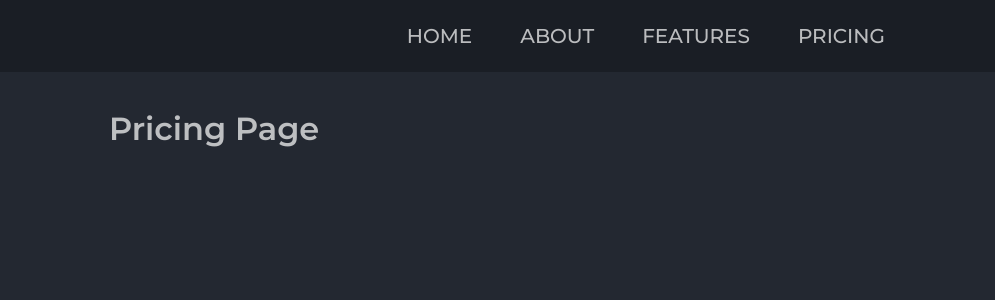
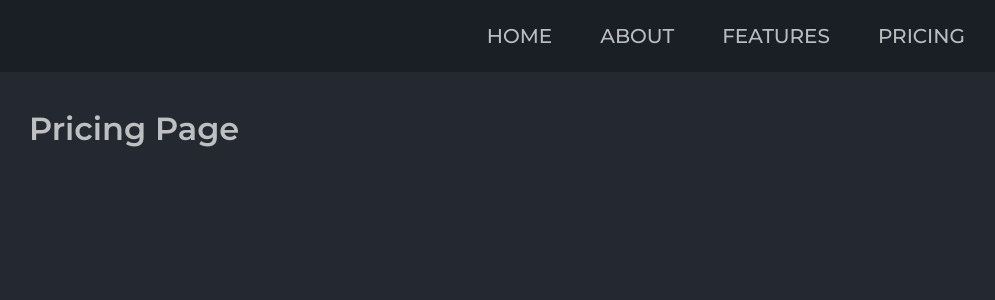
Before and after one commit to Andrew-Sem/next-site, a Next.js app: page /pricing in a window 1280 px wide. Shown: the top 300 px of the page, without its empty margins (131-1126 px from the left). Built offline with nearby package versions, Linux system fonts and the light colour scheme.

Commit message:
Add some changes for nav at smallscreen

```diff
--- a/components/MainLayout/MainLayout.module.css
+++ b/components/MainLayout/MainLayout.module.css
@@ -29,3 +29,13 @@
   background: var(--color-blue);
   color: var(--color-white);
 }
+
+@media screen and (max-width: 1100px) {
+  .navbar__links {
+    display: none;
+  }
+
+  /* .app__navbar-smallscreen {
+    display: flex;
+  } */
+}
--- a/styles/globals.css
+++ b/styles/globals.css
@@ -29,14 +29,13 @@ a {
 }
 
 .container {
-  width: 100%;
   padding: 1rem 10rem;
   margin: 0 auto;
 }
 
 @media screen and (max-width: 2000px) {
   .container {
-    padding: 1rem 15rem;
+    padding: 1rem 10rem;
   }
 }
 
```
